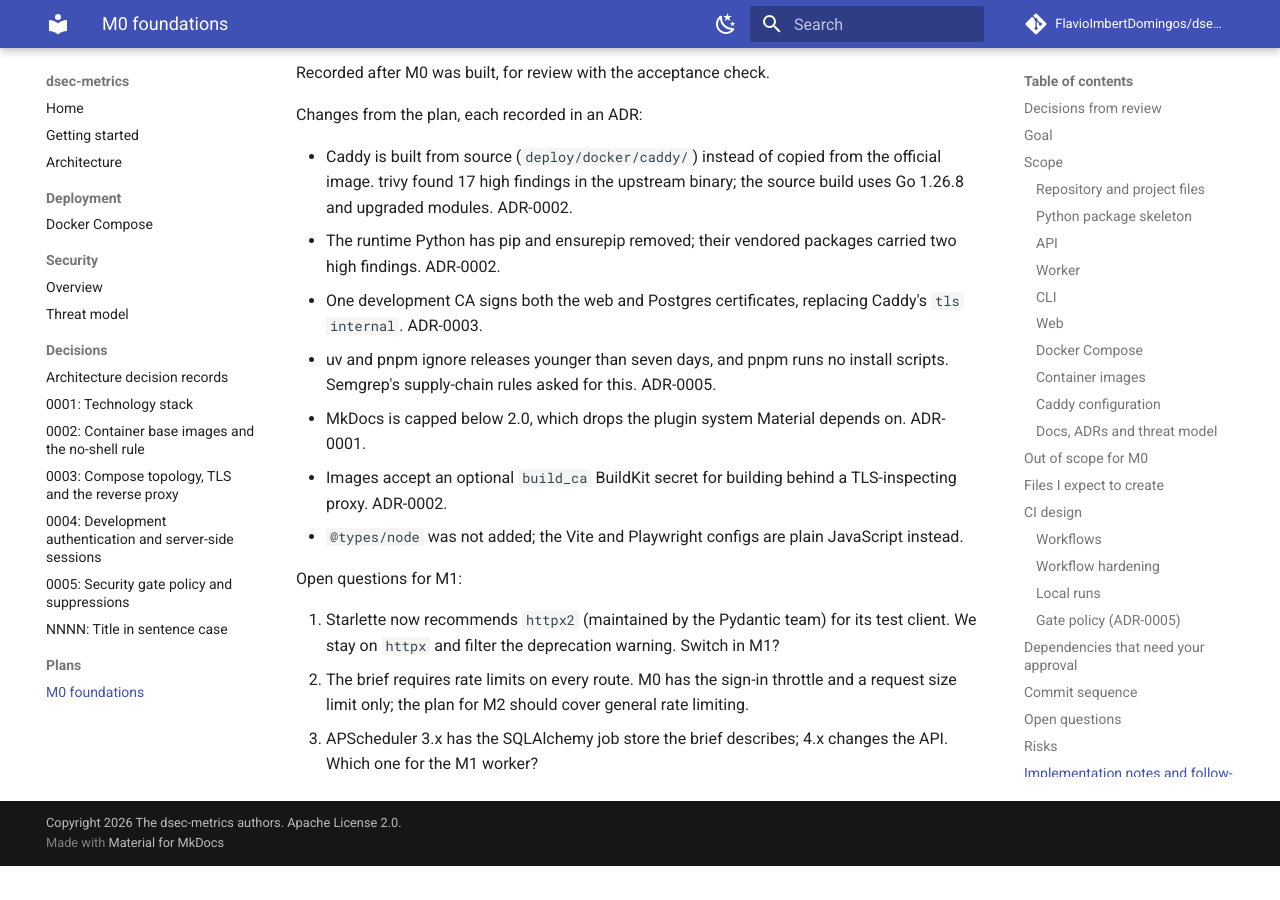
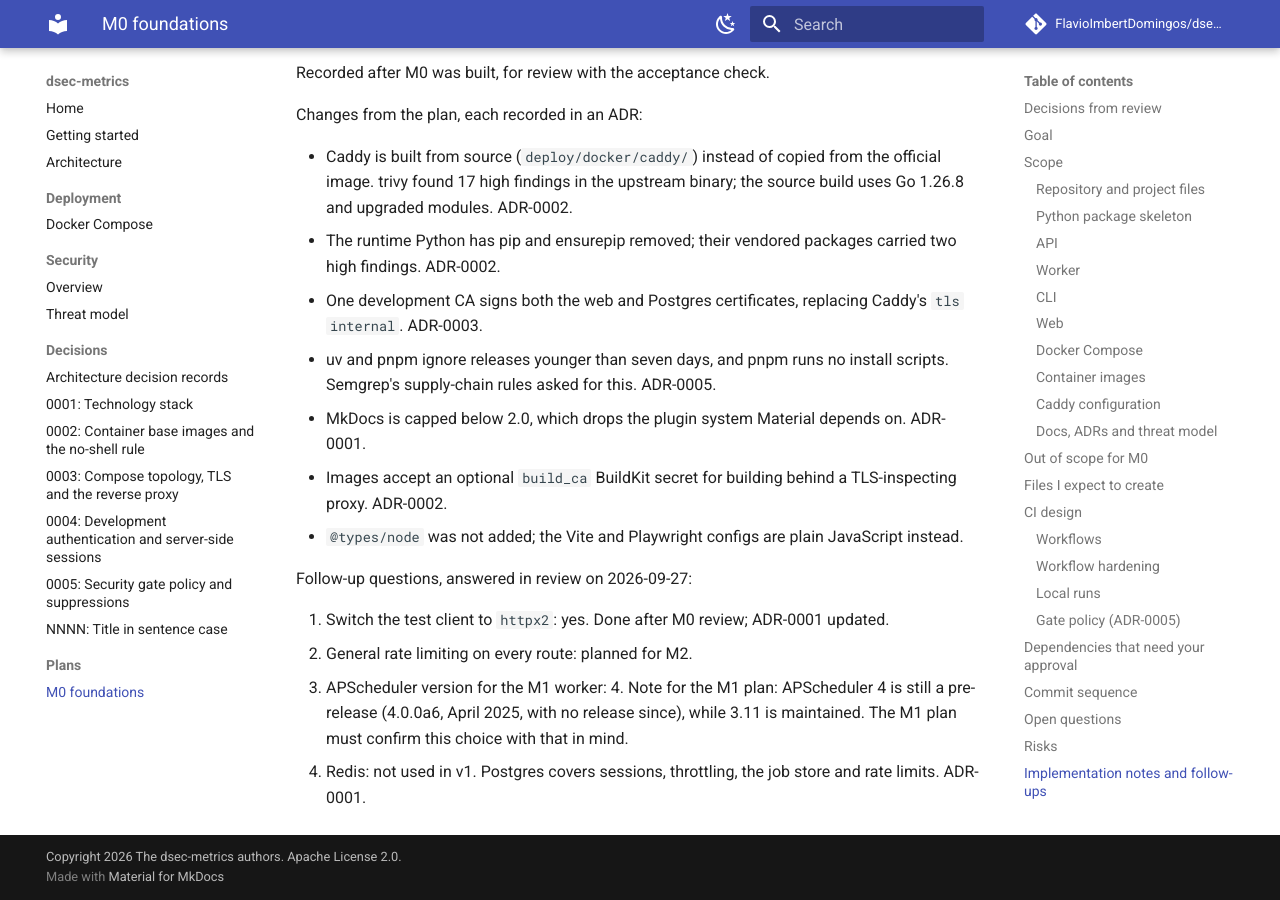
Before and after one commit to FlavioImbertDomingos/dsec-metrics, an MkDocs documentation site: the page built from docs/plans/m0.md, in a window 1280 px wide and 900 px high, scrolled down 14248 px. Built offline with MkDocs 1.6.1 and Material for MkDocs 9.7.7, drawn with Linux system fonts in a browser that asks for light colours; comment, search, counter and statistics services are not loaded; before the commit the page ends 15114 px from its top, so only the background shows below that.

Commit message:
chore: switch the test client from httpx to httpx2
Starlette's test client now prefers httpx2. This removes the pytest filter for its deprecation warning. Also records the review answers on rate limiting, the APScheduler version and Redis in the M0 plan and ADR-0001.

Signed-off-by: Flavio Domingos <FlavioImbertDomingos@users.noreply.github.com>

```diff
--- a/docs/plans/m0.md
+++ b/docs/plans/m0.md
@@ -348,8 +348,9 @@ Changes from the plan, each recorded in an ADR:
 - Images accept an optional `build_ca` BuildKit secret for building behind a TLS-inspecting proxy. ADR-0002.
 - `@types/node` was not added; the Vite and Playwright configs are plain JavaScript instead.
 
-Open questions for M1:
+Follow-up questions, answered in review on 2026-09-27:
 
-1. Starlette now recommends `httpx2` (maintained by the Pydantic team) for its test client. We stay on `httpx` and filter the deprecation warning. Switch in M1?
-2. The brief requires rate limits on every route. M0 has the sign-in throttle and a request size limit only; the plan for M2 should cover general rate limiting.
-3. APScheduler 3.x has the SQLAlchemy job store the brief describes; 4.x changes the API. Which one for the M1 worker?
+1. Switch the test client to `httpx2`: yes. Done after M0 review; ADR-0001 updated.
+2. General rate limiting on every route: planned for M2.
+3. APScheduler version for the M1 worker: 4. Note for the M1 plan: APScheduler 4 is still a pre-release (4.0.0a6, April 2025, with no release since), while 3.11 is maintained. The M1 plan must confirm this choice with that in mind.
+4. Redis: not used in v1. Postgres covers sessions, throttling, the job store and rate limits. ADR-0001.
--- a/pyproject.toml
+++ b/pyproject.toml
@@ -39,7 +39,7 @@ dsec-metrics = "dsec_metrics.cli.main:app"
 [dependency-groups]
 dev = [
   "bandit>=1.8",
-  "httpx>=0.28",
+  "httpx2>=2.13",
   "mypy>=1.18",
   "pip-audit>=2.9",
   "pytest>=8.4",
@@ -109,9 +109,6 @@ testpaths = ["tests"]
 addopts = ["-ra", "--strict-markers", "--strict-config"]
 filterwarnings = [
   "error",
-  # Starlette now prefers httpx2 for its test client. Switching needs approval
-  # (new dependency); tracked as an open question in docs/plans/m0.md.
-  "ignore:Using `httpx` with `starlette.testclient` is deprecated:starlette.exceptions.StarletteDeprecationWarning",
   # Raised inside starlette.testclient by newer anyio; not our code.
   "ignore:The anyio.abc.BlockingPortal alias is deprecated:DeprecationWarning:starlette.testclient",
 ]
```
Also changed, not shown: docs/adr/0001-technology-stack.md (+3 -2 lines), 1 other file.
